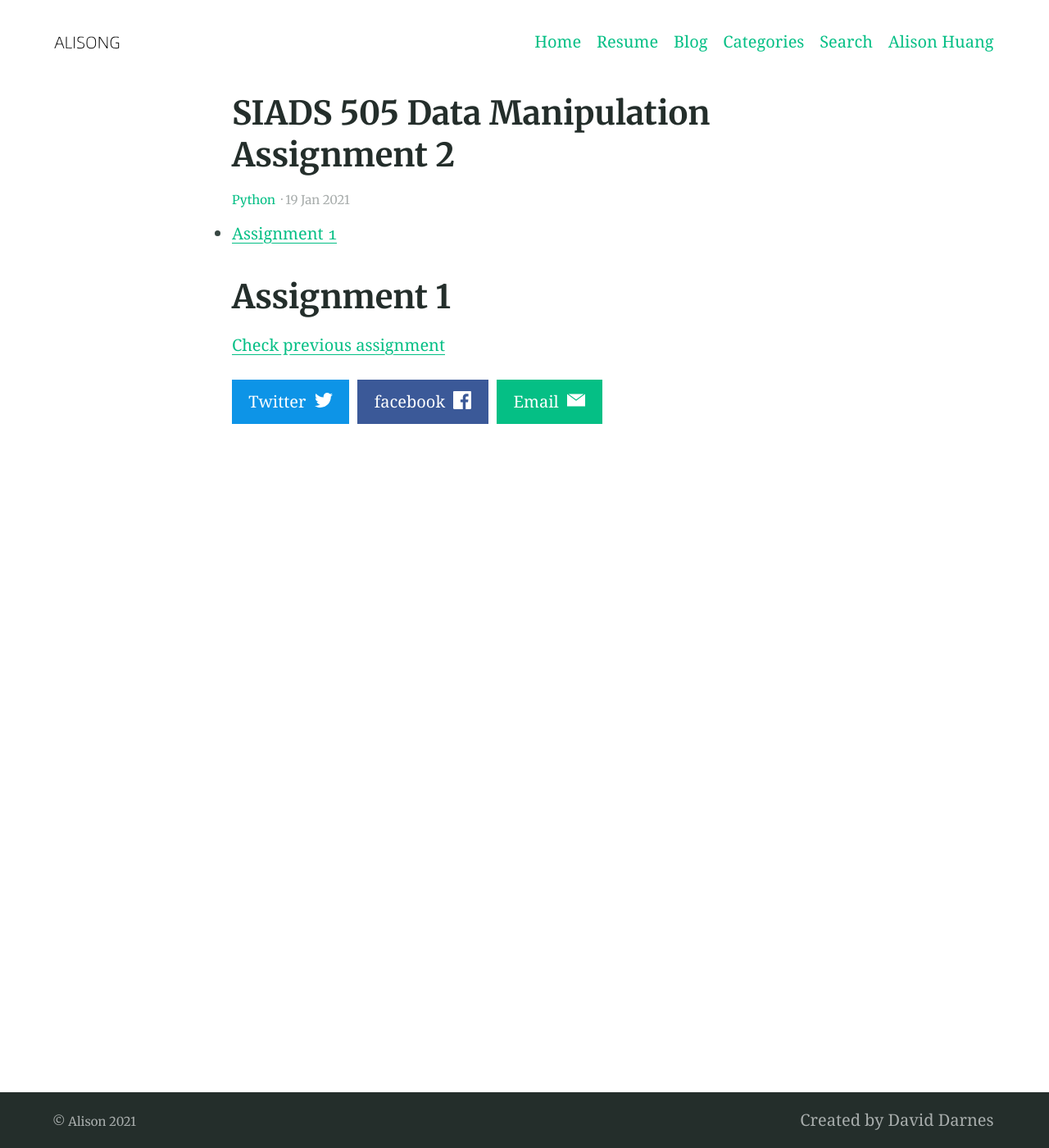
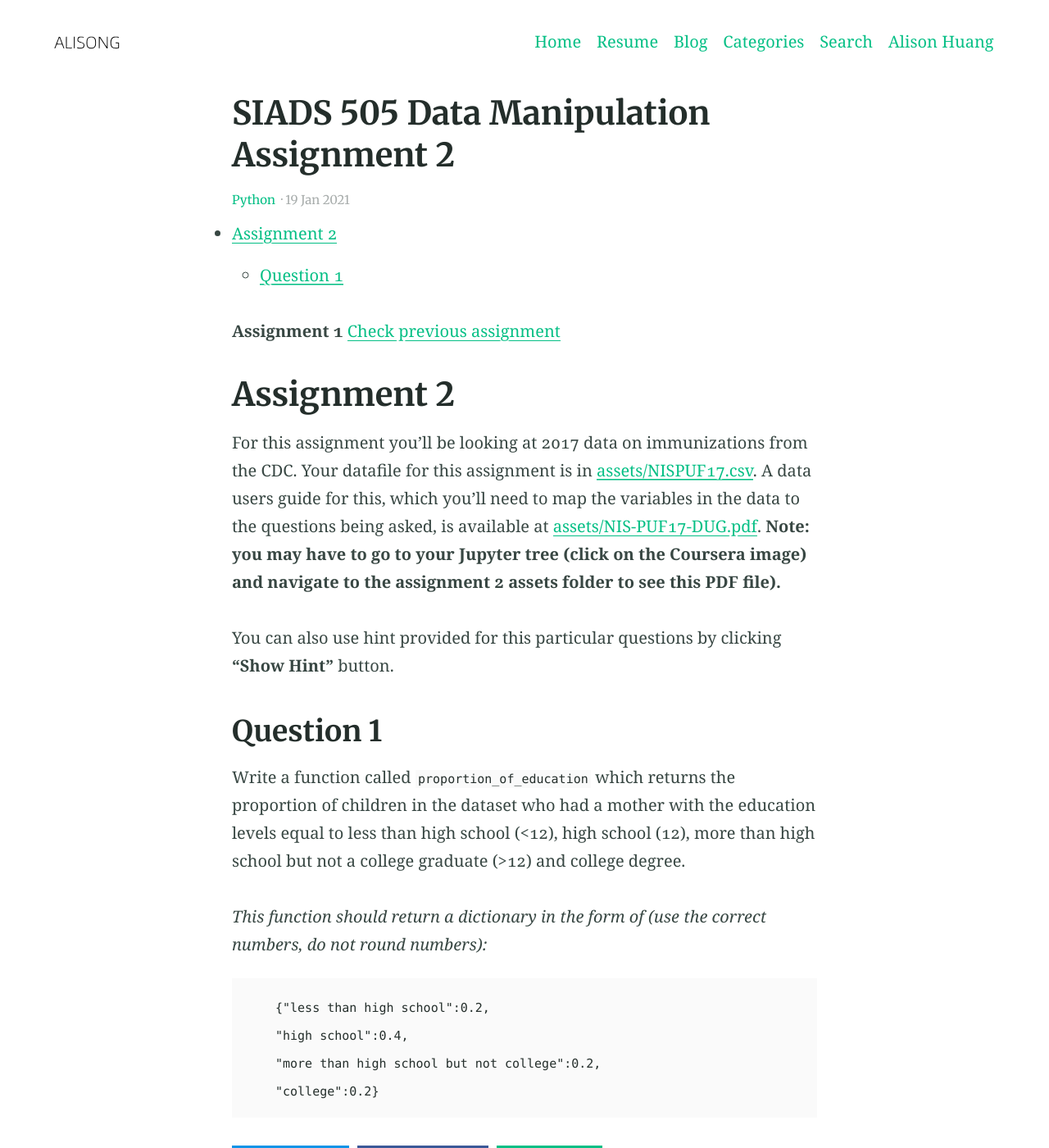
Before and after one commit to alisongh/alisongh.github.io, a Jekyll site: the page built from _posts/2021-01-19-SIADS-505-Data-manipulation-assignment2.md, in a window 1280 px wide and 1400 px high. Shown: the whole window at 82% size. Built offline with Jekyll 4.4.1, drawn with Linux system fonts in a browser that asks for light colours.

Commit message:
Update 2021-01-19-SIADS-505-Data-manipulation-assignment2.md

````diff
--- a/_posts/2021-01-19-SIADS-505-Data-manipulation-assignment2.md
+++ b/_posts/2021-01-19-SIADS-505-Data-manipulation-assignment2.md
@@ -8,5 +8,21 @@ comment: true
 * 目录
 {:toc}
 
-# Assignment 1
+**Assignment 1**
 [Check previous assignment](https://alisongh.github.io/2021/01/12/SIADS-505-Data-manipulation-assignment1.html)
+
+# Assignment 2
+For this assignment you'll be looking at 2017 data on immunizations from the CDC. Your datafile for this assignment is in [assets/NISPUF17.csv](assets/NISPUF17.csv). A data users guide for this, which you'll need to map the variables in the data to the questions being asked, is available at [assets/NIS-PUF17-DUG.pdf](assets/NIS-PUF17-DUG.pdf). **Note: you may have to go to your Jupyter tree (click on the Coursera image) and navigate to the assignment 2 assets folder to see this PDF file).**
+
+You can also use hint provided for this particular questions by clicking **"Show Hint"** button.
+
+## Question 1
+Write a function called `proportion_of_education` which returns the proportion of children in the dataset who had a mother with the education levels equal to less than high school (<12), high school (12), more than high school but not a college graduate (>12) and college degree.
+
+*This function should return a dictionary in the form of (use the correct numbers, do not round numbers):*
+```
+    {"less than high school":0.2,
+    "high school":0.4,
+    "more than high school but not college":0.2,
+    "college":0.2}
+```
````
